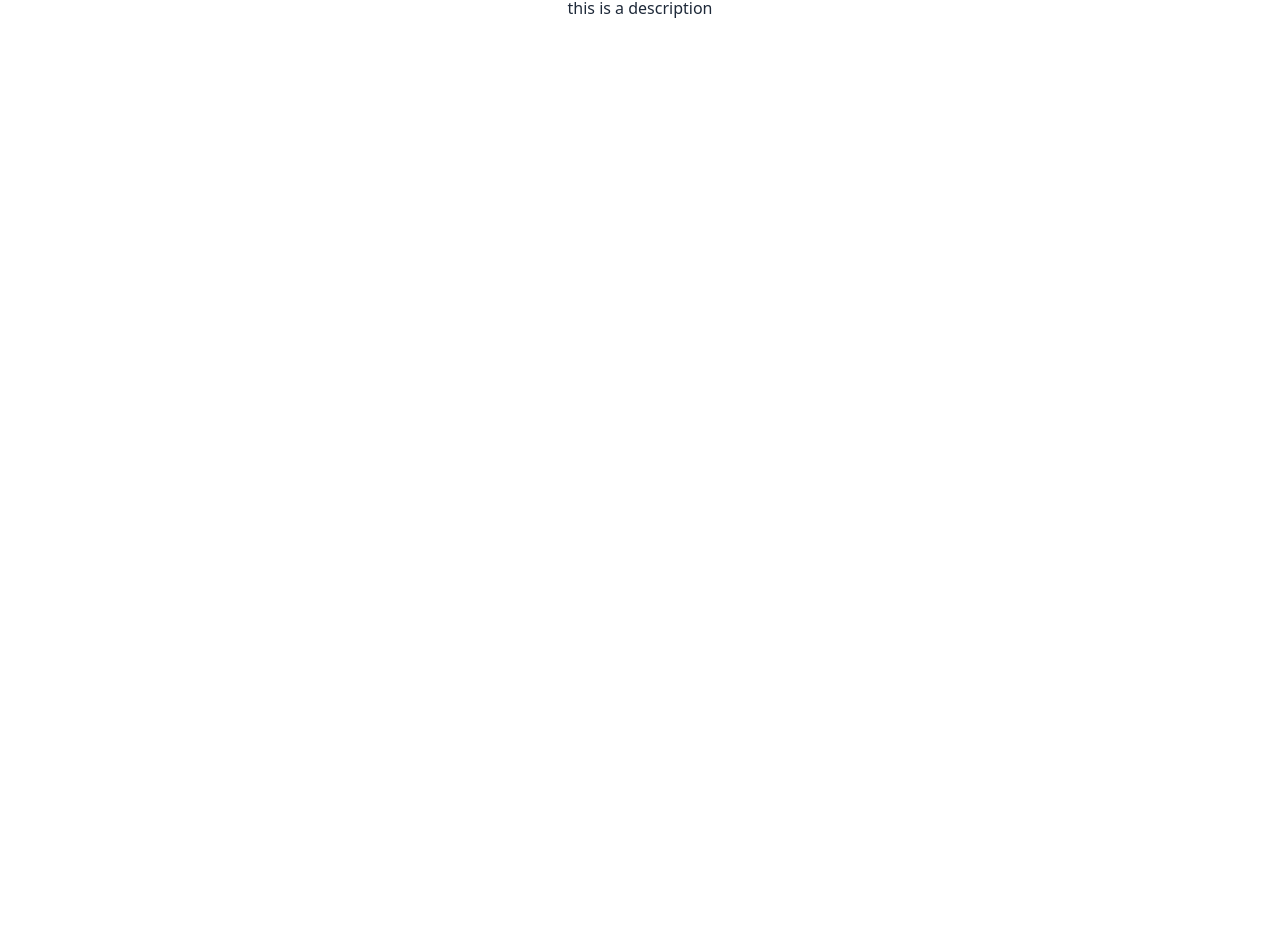
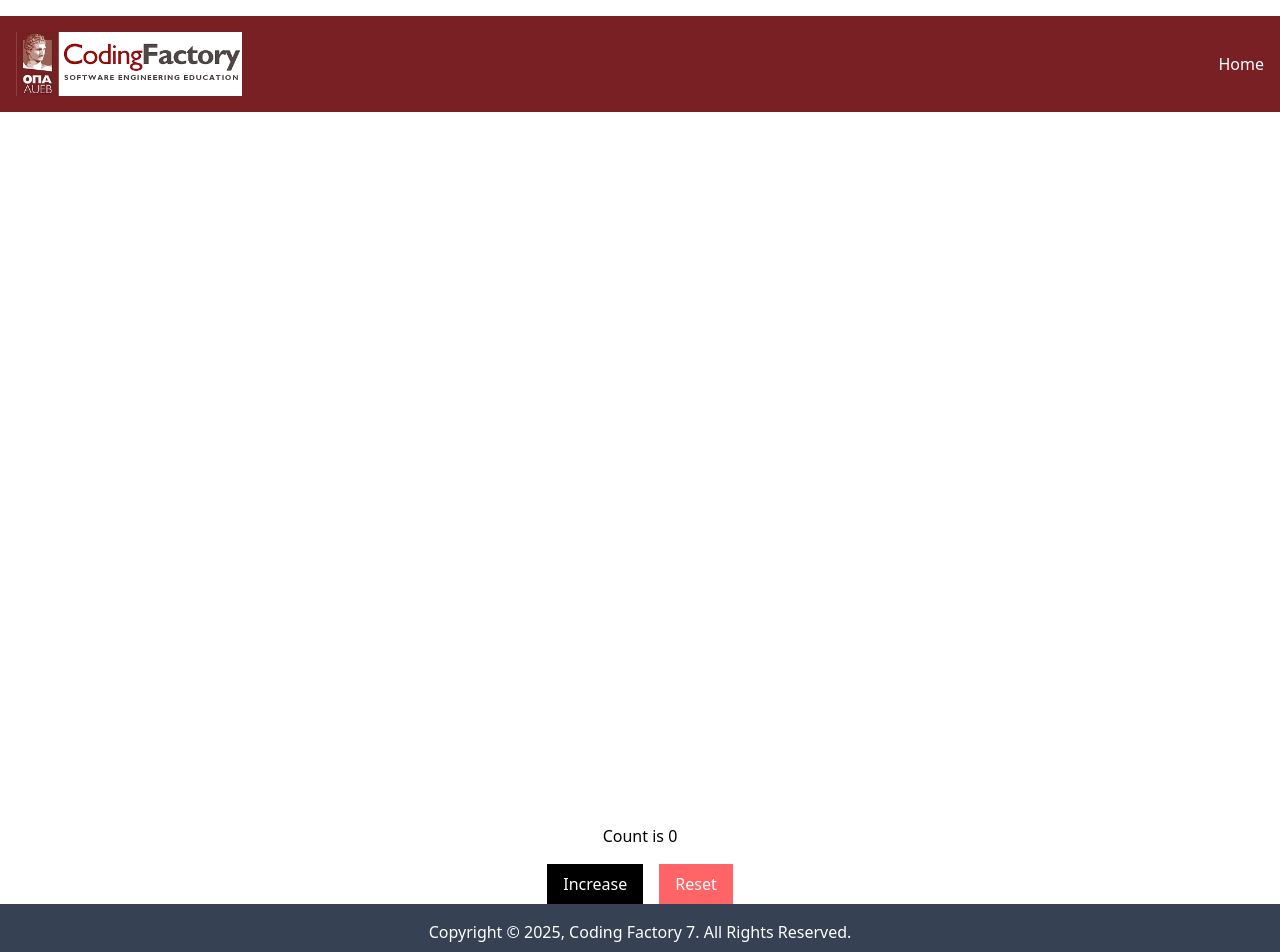
Before and after one commit to Marinos-Sake/React-intro, a React (Vite) app: page / in a window 1280 px wide. Shown: the part 80-1032 px from the top of the page. Before the commit the page ends 800 px from the top, so only its background shows below. Built offline with nearby package versions, Linux system fonts and the light colour scheme.

Commit message:
feat: using states in components

```diff
--- a/src/App.tsx
+++ b/src/App.tsx
@@ -4,19 +4,32 @@
 // import FunctionalComponent from "./components/FunctionalComponent.tsx";
 // import ArrowFunctionalComponent from "./components/ArrowFunctionalComponent.tsx";
 // import ArrowFunctionalComponentWithProps from "./components/ArrowFuctionalComponentWithProps.tsx";
-import ArrowFunctionalComponentWithPropsType from "./components/ArrowFuctionalComponentWithPropsType.tsx";
+// import ArrowFunctionalComponentWithPropsType from "./components/ArrowFuctionalComponentWithPropsType.tsx";
 // import ArrowFunctionalComponentWithProps from "./components/ArrowFuctionalComponentWithProps.tsx";
+import Layout from "./components/Layout.tsx";
+import FunctionalComponentWithState from "./components/FunctionalComponentWithState.tsx";
+// import FunctionalComponent from "./components/FunctionalComponent.tsx";
+// import ClassComponentWithState from "./components/ClassComponentWithState.tsx";
+// import {CodingFactoryLogo} from "./components/CodingFactoryLogo.tsx";
 
 function App() {
 
   return (
     <>
+        <Layout>
         {/*<ClassComponent></ClassComponent>*/}
         {/*<FunctionalComponent></FunctionalComponent>*/}
         {/*<ArrowFunctionalComponent/>*/}
         {/*<ArrowFunctionalComponentWithProps></ArrowFunctionalComponentWithProps>*/}
-        <ArrowFunctionalComponentWithPropsType title="Is an Arrow Functional Component with Props!"
-                                               description="this is a description"/>
+        {/*<ArrowFunctionalComponentWithPropsType title="Is an Arrow Functional Component with Props!"*/}
+        {/*                                       description="this is a description"/>*/}
+        {/*<CodingFactoryLogo></CodingFactoryLogo>*/}
+
+            {/*<ClassComponentWithState></ClassComponentWithState>*/}
+
+            <FunctionalComponentWithState></FunctionalComponentWithState>
+
+        </Layout>
     </>
   )
 }
--- /dev/null
+++ b/src/components/ClassComponentWithState.tsx
@@ -0,0 +1,46 @@
+import { Component } from "react";
+
+type State = {
+    count: number;
+}
+
+class ClassComponentWithState extends Component<object, State> {
+    constructor(props: object) {
+        super(props);
+        this.state = { count: 0 };
+    }
+
+    increase = () => {
+        this.setState({count: this.state.count + 1})
+    }
+
+    reset = () => {
+        this.setState({count: 0})
+    }
+
+    render() {
+        return(
+            <>
+                <div className="space-y-4 pt-12">
+                    <h1 className="text-center">Count is {this.state.count}</h1>
+                    <div className="text-center space-x-4">
+                        <button
+                            className="bg-black text-white py-2 px-4"
+                            onClick={this.increase}
+                        >
+                            Increase
+                        </button>
+                        <button
+                            className="bg-red-400 text-white py-2 px-4"
+                            onClick={this.reset}
+                        >
+                            Reset
+                        </button>
+                    </div>
+                </div>
+            </>
+        )
+    }
+}
+
+export default ClassComponentWithState;
--- /dev/null
+++ b/src/components/FunctionalComponentWithState.tsx
@@ -0,0 +1,37 @@
+import { useState } from "react";
+
+const FunctionalComponentWithState = ( ) => {
+    const [count,setCount] = useState(0);
+
+    const increaseCount = () => {
+        setCount(count + 1)
+    }
+
+    const resetCount = () => {
+        setCount(0)
+    }
+
+    return (
+        <>
+            <div className="space-y-4 pt-12">
+                <h1 className="text-center">Count is {count}</h1>
+                <div className="text-center space-x-4">
+                    <button
+                        className="bg-black text-white py-2 px-4"
+                        onClick={increaseCount}
+                    >
+                        Increase
+                    </button>
+                    <button
+                        className="bg-red-400 text-white py-2 px-4"
+                        onClick={resetCount}
+                    >
+                        Reset
+                    </button>
+                </div>
+            </div>
+        </>
+    )
+}
+
+export default FunctionalComponentWithState;
--- /dev/null
+++ b/src/components/Header.tsx
@@ -0,0 +1,17 @@
+import {CodingFactoryLogo} from "./CodingFactoryLogo.tsx";
+
+const Header = () => {
+    return (
+        <>
+        <header className="bg-[#782024] fixed w-full">
+            <div className="container mx-auto px-4 flex items-center justify-between">
+                <CodingFactoryLogo/>
+                <a className="text-white hover:underline hover-underline-offset-4" href="/">Home</a>
+            </div>
+
+        </header>
+        </>
+    )
+}
+
+export default Header;
```
